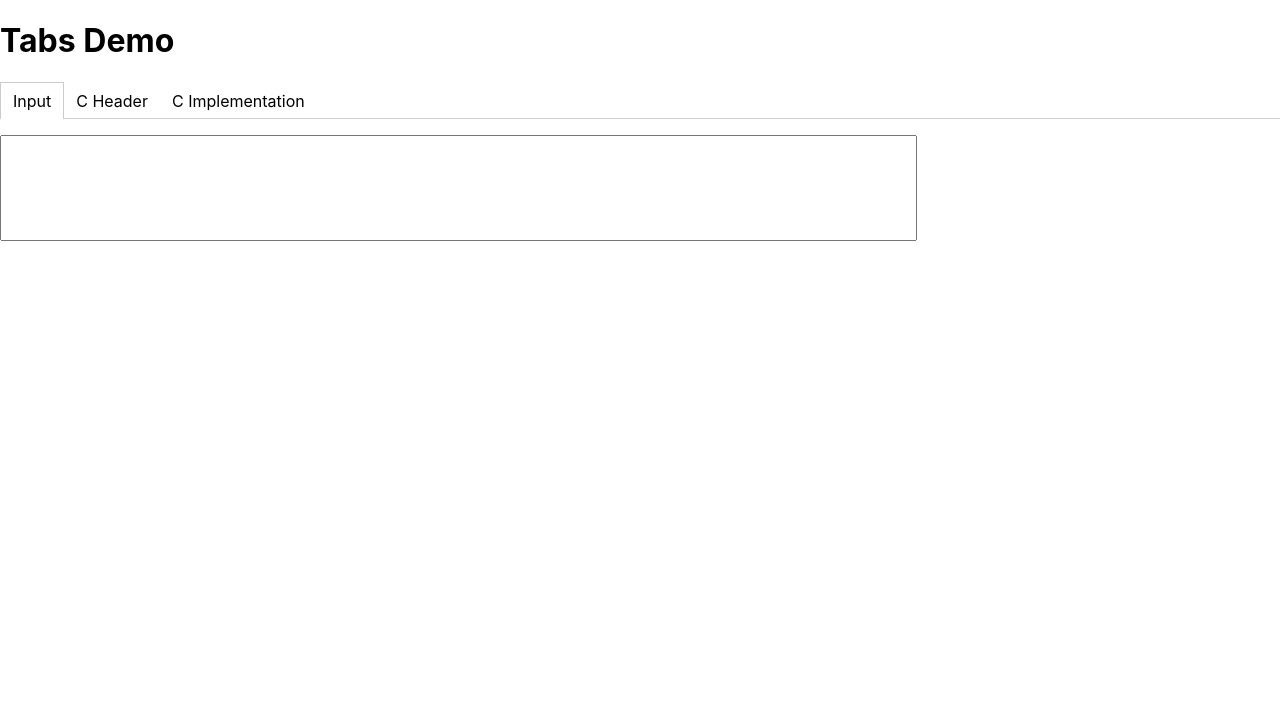
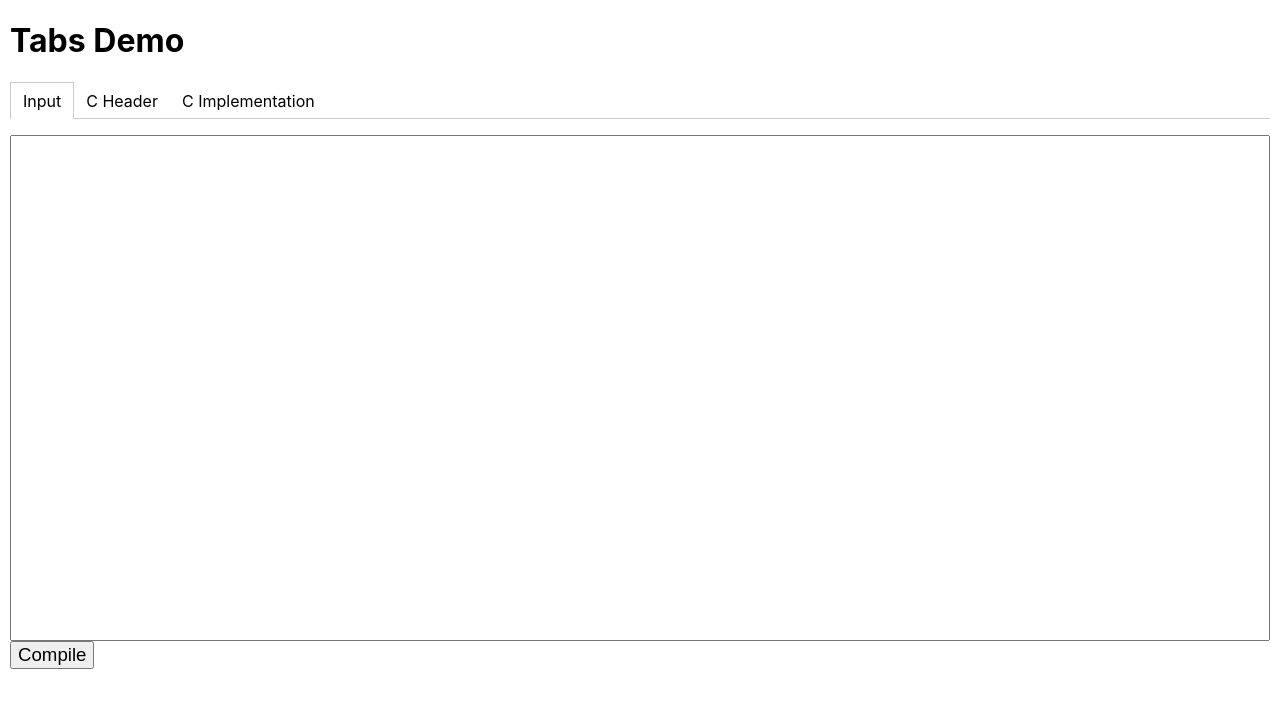
Before and after one commit to clnhlzmn/Makina-demo, a React (Create React App) app: page / in a window 1280 px wide. Shown: the top 708 px of the page. Built offline with nearby package versions, Linux system fonts and the light colour scheme.

Commit message:
Improved input text area and styling, added 'compile' button.

```diff
--- a/src/App.css
+++ b/src/App.css
@@ -1,4 +1,11 @@
-.tab-list {  border-bottom: 1px solid #ccc;
+h1 {
+  margin-left: 10px;
+}
+
+.tab-list {
+  margin-left: 10px;
+  margin-right: 10px;
+  border-bottom: 1px solid #ccc;
   padding-left: 0;
 }
 
@@ -15,14 +22,28 @@
   border-width: 1px 1px 0 1px;
 }
 
+.tab-content {
+  margin: 10px;
+}
+
+.input-container {
+  display: flex;
+  justify-content: center;
+}
+
 .input {
   height:500px;
   font-size:14pt;
   font-family:monospace;
   vertical-align: top;
-  max-height:100px;
+  max-height:800px;
   min-height:100px;
+  width: 100%;
   resize: none;
   font-weight: normal;
   overflow-y: scroll;
 }
+
+.submit {
+  font-size: 14pt;
+}
--- a/src/App.js
+++ b/src/App.js
@@ -3,23 +3,30 @@ import Tabs from "./components/Tabs"
 import React, { Component } from 'react';
 
 class App extends Component {
+
     constructor(props) {
         super(props)
-    this.setState({value: "foo"})
         this.onChange = this.onChange.bind(this)
     }
+
     onChange(event) {
-    console.log(event.target.value)
-    this.setState({value: event.target.value})
+        this.setState({input: event.target.value})
     }
+
     render() {
+        console.log("App.render")
         return (
             <div>
                 <h1>Tabs Demo</h1>
                 <Tabs>
                     <div label="Input">
+                        <div className="input-container">
                             <textarea className="input" rows="80"
-                      cols="80" id="aboutDescription"/>
+                                    cols="80" id="aboutDescription"
+                                    onChange={this.onChange}
+                                    value={this.state?.input || ""}/>
+                        </div>
+                        <button className="submit" type="button">Compile</button>
                     </div>
                     <div label="C Header">
                         After 'while, <em>Crocodile</em>!
--- a/src/components/Tabs.js
+++ b/src/components/Tabs.js
@@ -20,6 +20,7 @@ class Tabs extends Component {
     }
 
     render() {
+        console.log("Tabs.render")
         const {
             onClickTabItem,
             props: {
```
Also changed, not shown: src/components/Tab.js (+3 -4 lines). Lines whose indentation alone changed are shown as unchanged.
